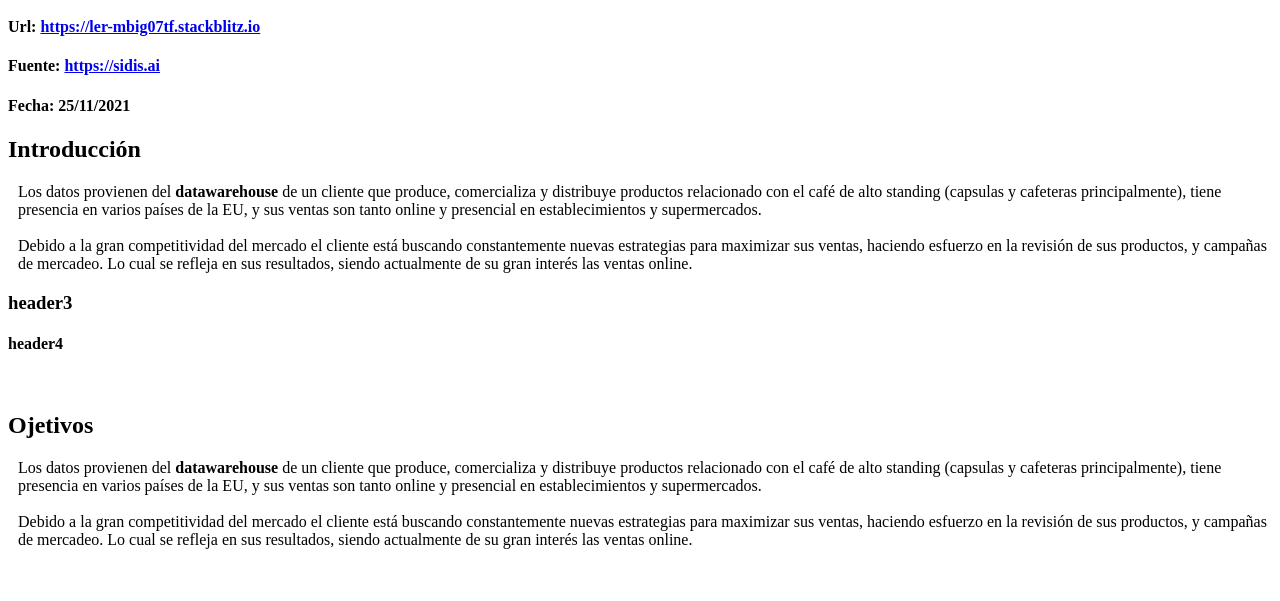
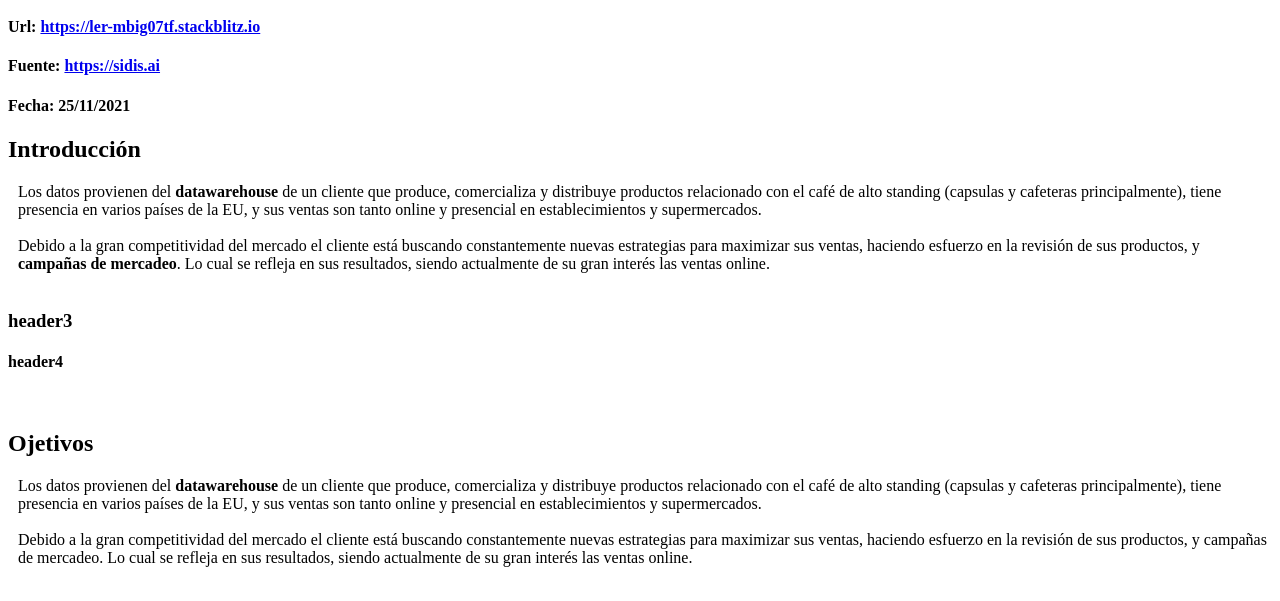
Before and after one commit to LuisRodriguez01d/ler-mbig07tf, a website: page index.html in a window 1280 px wide. Shown: the part 199-800 px from the top of the page. Drawn offline with Linux system fonts and the light colour scheme.

Commit message:
1 file modified

```diff
--- a/index.html
+++ b/index.html
@@ -20,7 +20,10 @@ href="https://sidis.ai">https://sidis.ai</a>
     Los datos provienen del <b>datawarehouse</b> de un cliente que produce, comercializa y distribuye productos relacionado con el café de alto standing  (capsulas y cafeteras principalmente), tiene presencia en varios países de la EU, y sus ventas son tanto online y presencial en establecimientos y supermercados.
       <br/>
       <br/>
-      Debido a la gran competitividad del mercado el cliente está buscando constantemente nuevas estrategias para maximizar sus ventas, haciendo esfuerzo en la revisión de sus productos, y campañas de mercadeo. Lo cual se refleja en sus resultados, siendo actualmente de su gran interés las ventas online.
+      Debido a la gran competitividad del mercado el cliente está buscando constantemente nuevas estrategias para maximizar sus ventas, haciendo esfuerzo en la revisión de sus productos, y <b>campañas de mercadeo</b>. Lo cual se refleja en sus resultados, siendo actualmente de su gran interés las ventas online.
+      <br/>
+      <br/>
+
   </div>
 </div>
 <h3> header3 </h3>
```
